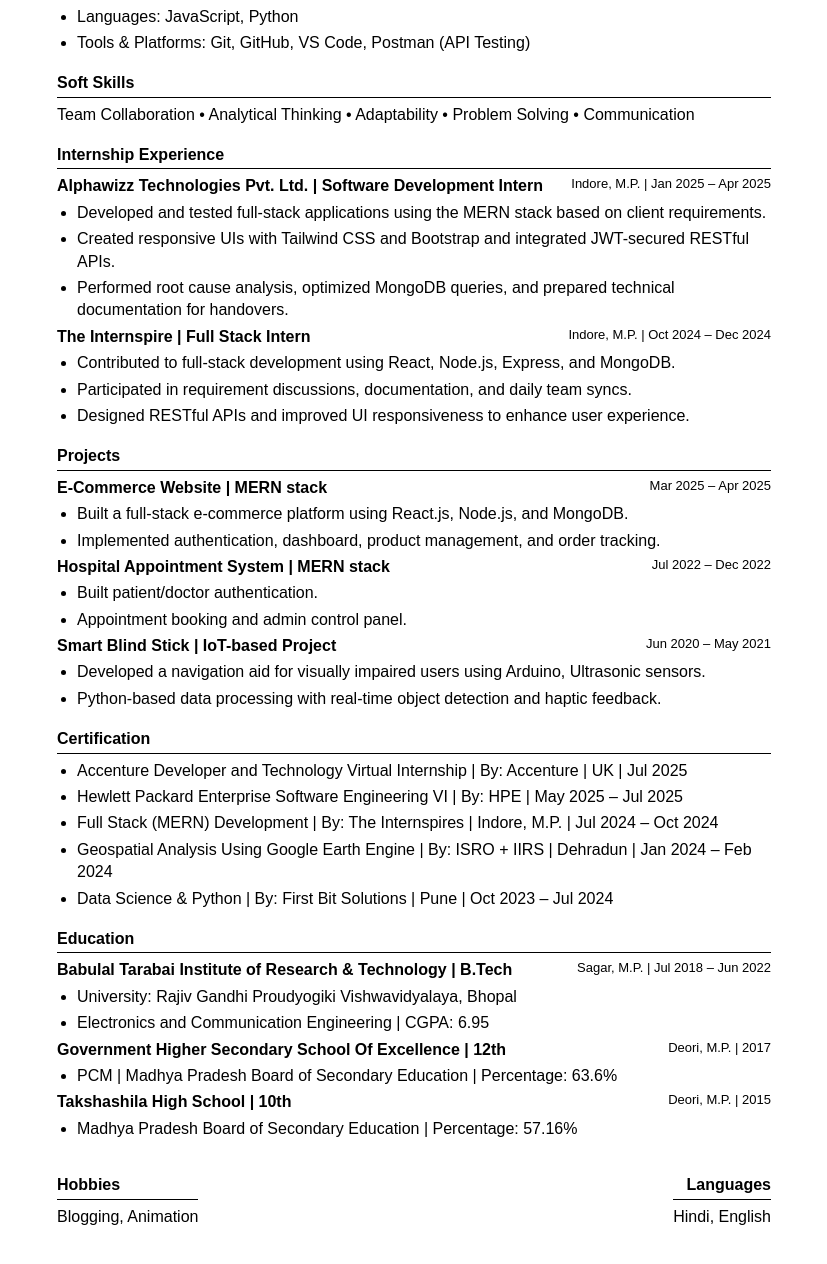
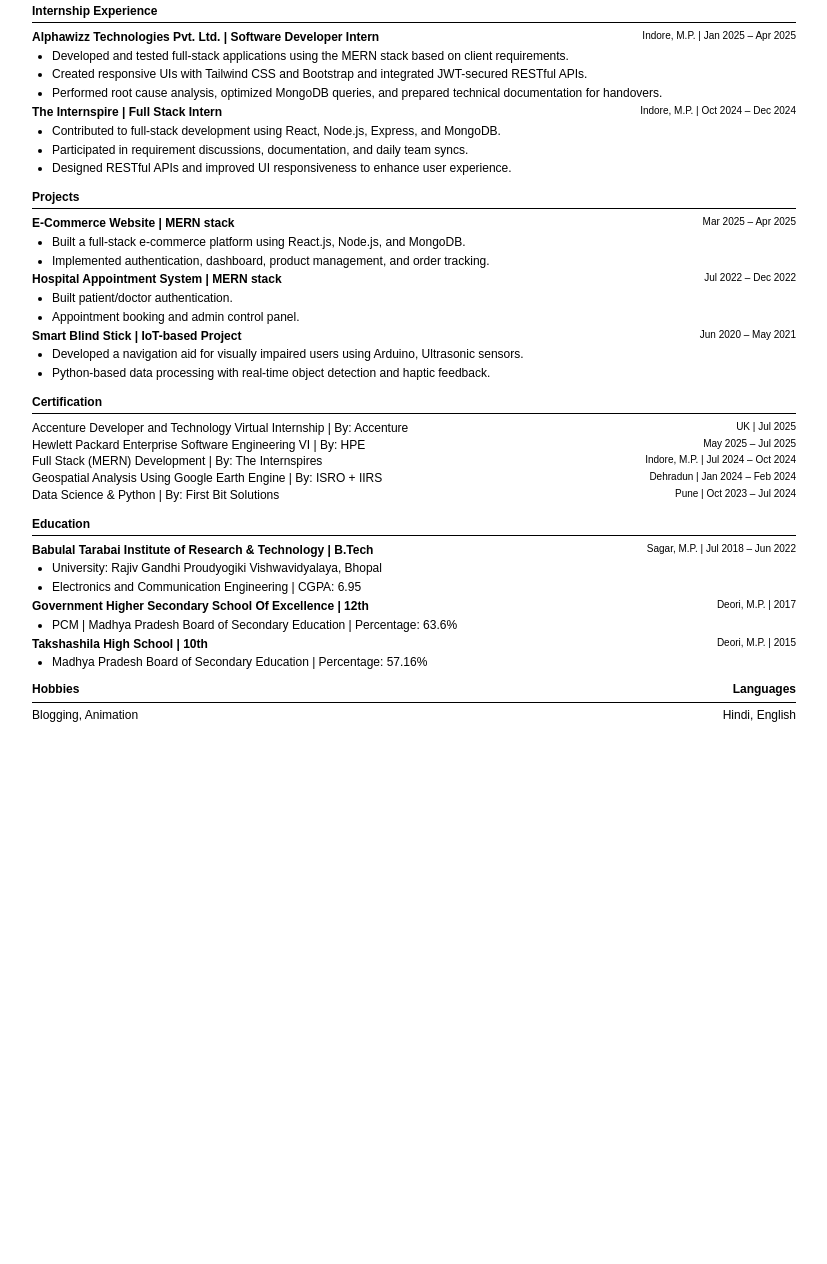
Before and after one commit to HimAnshNA/Resume, a plain HTML site: page index.html in a window 1280 px wide. Shown: the part 326-1590 px from the top of the page, without its empty margins (226-1053 px from the left). After the commit the page ends 1070 px from the top, so only its background shows below. Drawn offline with Linux system fonts and the light colour scheme.

Commit message:
Add files via upload

```diff
--- a/index.html
+++ b/index.html
@@ -6,6 +6,7 @@
   <style>
     body {
       font-family: Arial, Helvetica, sans-serif;
+      font-size: 12px;
       margin: 0;
       padding: 0;
       background: #fff;
@@ -15,7 +16,7 @@
     .resume {
       width: 794px;
       margin: 0 auto;
-      padding: 20px 40px;
+      padding: 10px 15px;
       box-sizing: border-box;
     }
     /* Header */
@@ -31,28 +32,31 @@
     }
     .contact {
       text-align: right;
-      font-size: 14px;
+      font-size: 11px;
     }
     .contact a {
       color: #0366d6;
       text-decoration: none;
     }
     .section {
-      margin-bottom: 18px;
+      margin-bottom: 10px;
     }
     .section h3 {
-      font-size: 16px;
+      font-size: 12px;
       font-weight: bold;
-      border-bottom: 1px solid #000;
+      border-bottom: 1px solid #000; /* full-width line */
       margin-bottom: 6px;
       padding-bottom: 2px;
+      width: 100%;
+      display: block;
     }
     .section ul {
-      margin: 4px 0 4px 20px;
+      margin: 2px 0 2px 20px;
       padding: 0;
     }
+
     .section li {
-      margin-bottom: 4px;
+      margin-bottom: 2px;
     }
     .two-col {
       display: flex;
@@ -62,22 +66,68 @@
       text-align: right;
     }
     p {
-      margin: 4px 0;
+      margin: 2px 0;
     }
     .small {
-      font-size: 13px;
+      font-size: 10px;
     }
+    hr.section-line {
+      border: none;
+      border-top: 1px solid #000;
+      margin: 0 0 10px 0;
+    }
+
+
+
+
+
+@media print {
+  body {
+    margin: 0;
+    padding: 0;
+  }
+
+  .resume {
+    width: 100%;
+    max-width: 100%;
+    padding: 0 10px;
+    box-sizing: border-box;
+  }
+
+  .two-col {
+    justify-content: space-between;
+  }
+
+  h3 {
+    font-size: 12px;
+  }
+
+  p, li {
+    font-size: 12px;
+  }
+
+  .small {
+    font-size: 10px;
+  }
+
+  hr.section-line {
+    margin-bottom: 6px;
+  }
+}
+
+
+
   </style>
 </head>
-<body >
+<body>
   <div class="resume">
 
+    <!-- Header -->
     <div class="header">
       <div class="name">Himanshu Namdeo</div>
       <div class="contact">
         Location: Sagar, M.P.<br>
-        Phone: +91 6260064871<br>
-        Email: <a href="mailto:gthimna@gmail.com">gthimna@gmail.com</a><br>
+        <a href="tel:+916260064871">+91 6260064871</a> | <a href="mailto:gthimna@gmail.com">gthimna@gmail.com</a><br>
         <a href="https://github.com/Himanshna">Github</a> |
         <a href="http://www.linkedin.com/in/himanshna">LinkedIn</a> |
         <a href="https://himanshna.github.io/AlphawizzWeb/">Project</a> |
@@ -86,10 +136,13 @@
       </div>
     </div>
 
+    <!-- Intro paragraph with line above -->
     <div class="section">
+      <hr class="section-line">
       <p>Aspiring Full Stack Developer with hands-on experience in the MERN stack, Python. Skilled in designing, testing, and deploying scalable software solutions, with strong problem-solving and communication abilities. Eager to contribute to innovative projects through teamwork and continuous learning in a dynamic development environment.</p>
     </div>
 
+    <!-- Technical Skills -->
     <div class="section">
       <h3>Technical Skills</h3>
       <ul>
@@ -101,15 +154,17 @@
       </ul>
     </div>
 
+    <!-- Soft Skills -->
     <div class="section">
       <h3>Soft Skills</h3>
       <p>Team Collaboration • Analytical Thinking • Adaptability • Problem Solving • Communication</p>
     </div>
 
+    <!-- Internship Experience -->
     <div class="section">
       <h3>Internship Experience</h3>
       <div class="two-col">
-        <div><b>Alphawizz Technologies Pvt. Ltd. | Software Development Intern</b></div>
+        <div><b>Alphawizz Technologies Pvt. Ltd. | Software Developer Intern</b></div>
         <div class="right small">Indore, M.P. | Jan 2025 – Apr 2025</div>
       </div>
       <ul>
@@ -129,6 +184,7 @@
       </ul>
     </div>
 
+    <!-- Projects -->
     <div class="section">
       <h3>Projects</h3>
       <div class="two-col">
@@ -159,18 +215,33 @@
       </ul>
     </div>
 
-    <div class="section">
-      <h3>Certification</h3>
-      <ul>
-        <li>Accenture Developer and Technology Virtual Internship | By: Accenture | UK | Jul 2025</li>
-        <li>Hewlett Packard Enterprise Software Engineering VI | By: HPE | May 2025 – Jul 2025</li>
-        <li>Full Stack (MERN) Development | By: The Internspires | Indore, M.P. | Jul 2024 – Oct 2024</li>
-        <li>Geospatial Analysis Using Google Earth Engine | By: ISRO + IIRS | Dehradun | Jan 2024 – Feb 2024</li>
-        <li>Data Science & Python | By: First Bit Solutions | Pune | Oct 2023 – Jul 2024</li>
-      </ul>
-    </div>
+    <!-- Certification -->
+   <div class="section">
+  <h3>Certification</h3>
+  <div class="two-col">
+    <div>Accenture Developer and Technology Virtual Internship | By: Accenture </div>
+    <div class="right small">UK | Jul 2025</div>
+  </div>
+  <div class="two-col">
+    <div>Hewlett Packard Enterprise Software Engineering VI | By: HPE</div>
+    <div class="right small">May 2025 – Jul 2025</div>
+  </div>
+  <div class="two-col">
+    <div>Full Stack (MERN) Development | By: The Internspires</div>
+    <div class="right small">Indore, M.P. | Jul 2024 – Oct 2024</div>
+  </div>
+  <div class="two-col">
+    <div>Geospatial Analysis Using Google Earth Engine | By: ISRO + IIRS</div>
+    <div class="right small">Dehradun | Jan 2024 – Feb 2024</div>
+  </div>
+  <div class="two-col">
+    <div>Data Science & Python | By: First Bit Solutions</div>
+    <div class="right small">Pune | Oct 2023 – Jul 2024</div>
+  </div>
+</div>
 
 
+    <!-- Education -->
     <div class="section">
       <h3>Education</h3>
       <div class="two-col">
@@ -199,14 +270,16 @@
       </ul>
     </div>
 
-    <div class="two-col">
-      <div class="section">
-        <h3>Hobbies</h3>
-        <p>Blogging, Animation</p>
+    <!-- Hobbies & Languages with one line under headings -->
+    <div class="section">
+      <div class="two-col">
+        <div><b>Hobbies</b></div>
+        <div class="right"><b>Languages</b></div>
       </div>
-      <div class="section right">
-        <h3>Languages</h3>
-        <p>Hindi, English</p>
+      <hr style="border: none; border-top: 1px solid #000; margin: 4px 0;">
+      <div class="two-col">
+        <div>Blogging, Animation</div>
+        <div class="right">Hindi, English</div>
       </div>
     </div>
 
```
